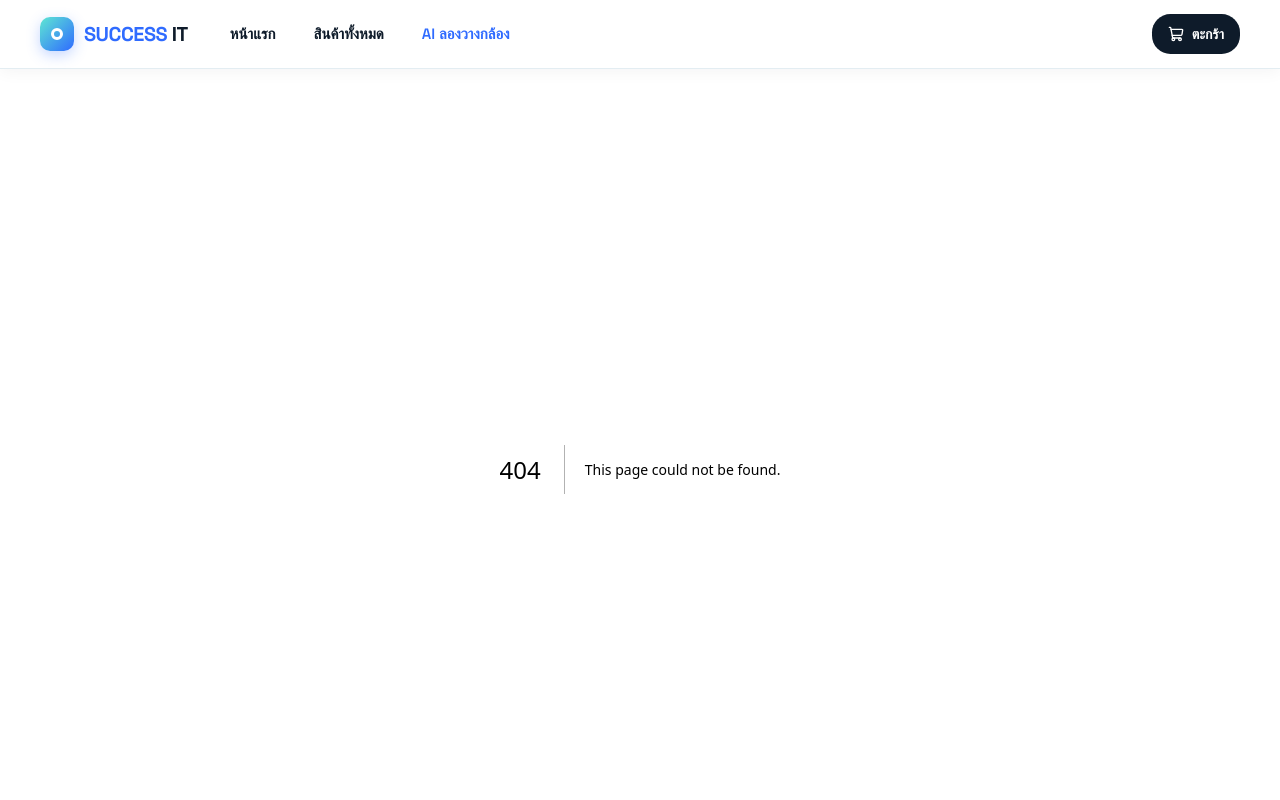
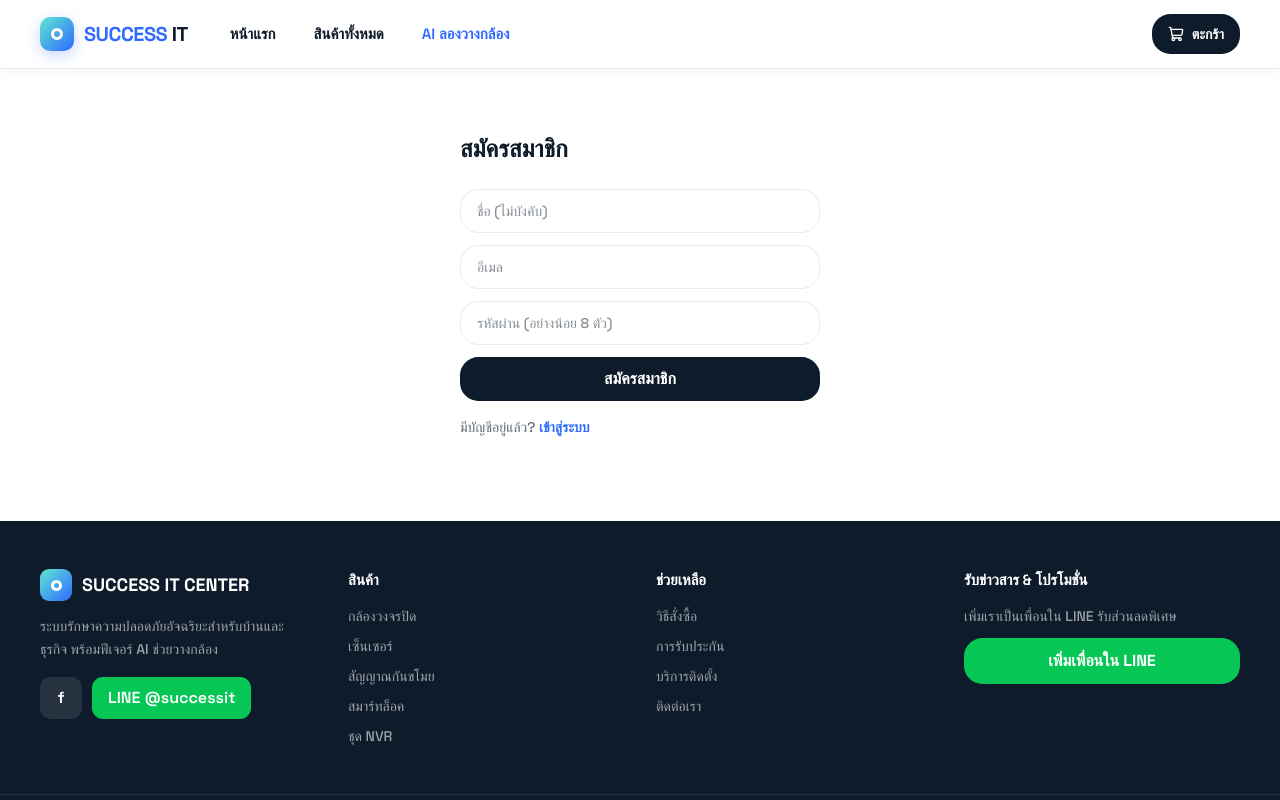
Before and after one commit to ZwaneProgram/camera-placement-ai, a Next.js app: page /register in a window 1280 px wide. Before the commit this address had no page. Shown: the top 800 px of the page. Built offline with nearby package versions, Linux system fonts and the light colour scheme; a web font is replaced by a local one.

Commit message:
feat(auth): add login and register pages

```diff
--- /dev/null
+++ b/app/(auth)/login/page.tsx
@@ -0,0 +1,20 @@
+import { Suspense } from "react";
+import Link from "next/link";
+import { LoginForm } from "@/components/auth/login-form";
+
+export default function LoginPage() {
+  return (
+    <div className="mx-auto max-w-[400px] px-5 py-16">
+      <h1 className="mb-6 text-2xl font-bold text-ink">เข้าสู่ระบบ</h1>
+      <Suspense fallback={null}>
+        <LoginForm />
+      </Suspense>
+      <p className="mt-4 text-sm text-muted-foreground">
+        ยังไม่มีบัญชี?{" "}
+        <Link href="/register" className="font-semibold text-brand-blue">
+          สมัครสมาชิก
+        </Link>
+      </p>
+    </div>
+  );
+}
--- /dev/null
+++ b/app/(auth)/register/page.tsx
@@ -0,0 +1,17 @@
+import Link from "next/link";
+import { RegisterForm } from "@/components/auth/register-form";
+
+export default function RegisterPage() {
+  return (
+    <div className="mx-auto max-w-[400px] px-5 py-16">
+      <h1 className="mb-6 text-2xl font-bold text-ink">สมัครสมาชิก</h1>
+      <RegisterForm />
+      <p className="mt-4 text-sm text-muted-foreground">
+        มีบัญชีอยู่แล้ว?{" "}
+        <Link href="/login" className="font-semibold text-brand-blue">
+          เข้าสู่ระบบ
+        </Link>
+      </p>
+    </div>
+  );
+}
--- /dev/null
+++ b/components/auth/login-form.tsx
@@ -0,0 +1,43 @@
+"use client";
+
+import * as React from "react";
+import { signIn } from "next-auth/react";
+import { useRouter, useSearchParams } from "next/navigation";
+import { toast } from "sonner";
+
+export function LoginForm() {
+  const router = useRouter();
+  const params = useSearchParams();
+  const [pending, setPending] = React.useState(false);
+
+  async function onSubmit(e: React.FormEvent<HTMLFormElement>) {
+    e.preventDefault();
+    setPending(true);
+    const data = new FormData(e.currentTarget);
+    const res = await signIn("credentials", {
+      email: data.get("email"),
+      password: data.get("password"),
+      redirect: false,
+    });
+    setPending(false);
+    if (res?.error) {
+      toast.error("อีเมลหรือรหัสผ่านไม่ถูกต้อง");
+      return;
+    }
+    router.push(params.get("callbackUrl") ?? "/");
+    router.refresh();
+  }
+
+  return (
+    <form onSubmit={onSubmit} className="flex flex-col gap-3">
+      <input name="email" type="email" required placeholder="อีเมล"
+        className="h-11 rounded-xl border border-line px-4 text-sm outline-none focus:border-brand-teal" />
+      <input name="password" type="password" required placeholder="รหัสผ่าน"
+        className="h-11 rounded-xl border border-line px-4 text-sm outline-none focus:border-brand-teal" />
+      <button disabled={pending}
+        className="h-11 rounded-xl bg-ink font-semibold text-white disabled:opacity-60">
+        {pending ? "กำลังเข้าสู่ระบบ…" : "เข้าสู่ระบบ"}
+      </button>
+    </form>
+  );
+}
--- /dev/null
+++ b/components/auth/register-form.tsx
@@ -0,0 +1,48 @@
+"use client";
+
+import * as React from "react";
+import { signIn } from "next-auth/react";
+import { useRouter } from "next/navigation";
+import { toast } from "sonner";
+
+import { registerUser } from "@/lib/auth-actions";
+
+export function RegisterForm() {
+  const router = useRouter();
+  const [pending, setPending] = React.useState(false);
+
+  async function onSubmit(e: React.FormEvent<HTMLFormElement>) {
+    e.preventDefault();
+    setPending(true);
+    const data = new FormData(e.currentTarget);
+    const result = await registerUser(data);
+    if (result.error) {
+      setPending(false);
+      toast.error(result.error);
+      return;
+    }
+    await signIn("credentials", {
+      email: data.get("email"),
+      password: data.get("password"),
+      redirect: false,
+    });
+    setPending(false);
+    router.push("/");
+    router.refresh();
+  }
+
+  return (
+    <form onSubmit={onSubmit} className="flex flex-col gap-3">
+      <input name="name" type="text" placeholder="ชื่อ (ไม่บังคับ)"
+        className="h-11 rounded-xl border border-line px-4 text-sm outline-none focus:border-brand-teal" />
+      <input name="email" type="email" required placeholder="อีเมล"
+        className="h-11 rounded-xl border border-line px-4 text-sm outline-none focus:border-brand-teal" />
+      <input name="password" type="password" required minLength={8} placeholder="รหัสผ่าน (อย่างน้อย 8 ตัว)"
+        className="h-11 rounded-xl border border-line px-4 text-sm outline-none focus:border-brand-teal" />
+      <button disabled={pending}
+        className="h-11 rounded-xl bg-ink font-semibold text-white disabled:opacity-60">
+        {pending ? "กำลังสมัคร…" : "สมัครสมาชิก"}
+      </button>
+    </form>
+  );
+}
```
